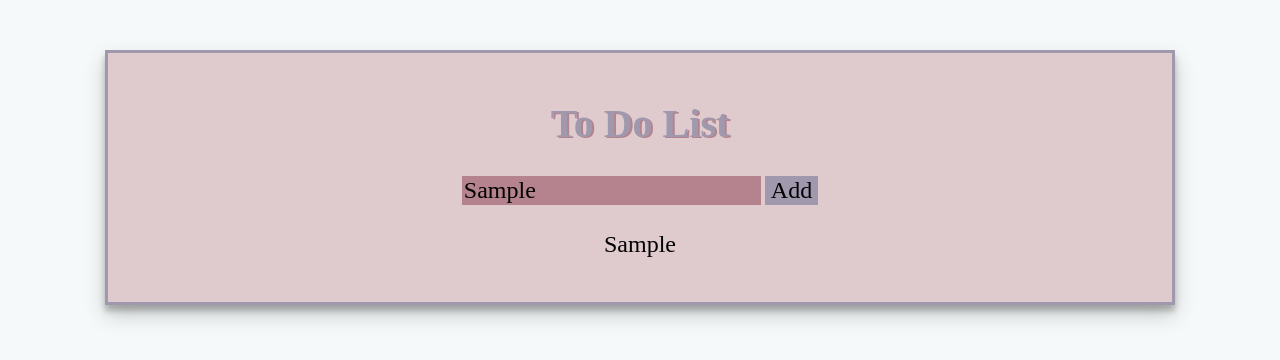
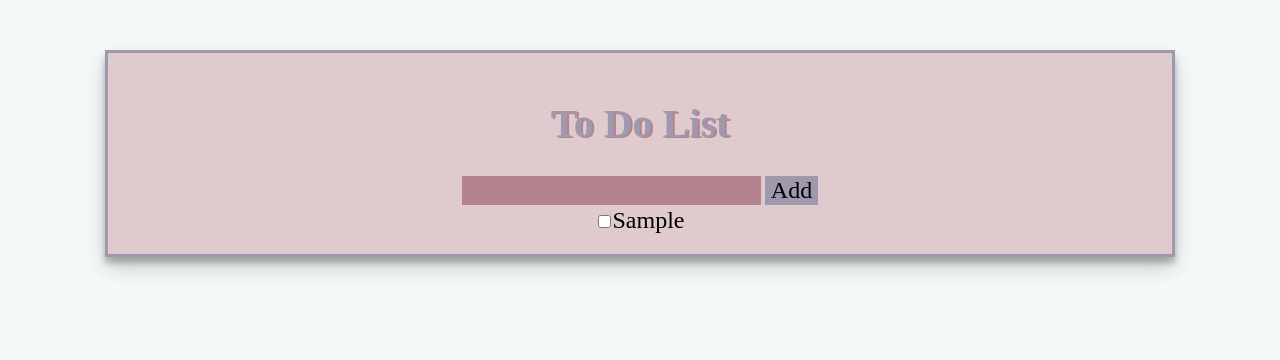
Before and after one commit to gosikxo/todolist, a React (Create React App) app: page / in a window 1280 px wide. Both pictures are taken after typing "Sample" into the empty fields and a click on the button "Add". Shown: the top 360 px of the page. Built offline with nearby package versions, Linux system fonts and the light colour scheme.

Commit message:
Add todo component

```diff
--- a/src/App.tsx
+++ b/src/App.tsx
@@ -1,8 +1,11 @@
+import { isDocument } from '@testing-library/user-event/dist/utils';
+import { stringify } from 'querystring';
 import React, { useState } from 'react';
-import { toEditorSettings } from 'typescript';
+import { idText, toEditorSettings } from 'typescript';
 import './App.css';
+import { Todo } from './components/Todo';
 <style>
-@import url('https://fonts.googleapis.com/css2?family=Josefin+Slab:wght@600&family=Patrick+Hand&display=swap');
+  @import url('https://fonts.googleapis.com/css2?family=Josefin+Slab:wght@600&family=Patrick+Hand&display=swap');
 </style>
 
 type Task = {
@@ -15,21 +18,33 @@ function App() {
   const [tasks, setTasks] = useState<Task[]>([]);
   const [newTaskName, setNewTaskName] = useState<string>();
 
+
   return (
     <div className="App">
       <h1>To <span> Do </span> List</h1>
-      <input onChange={(event) => setNewTaskName(event.target.value)} />
-      <button onClick={() => setTasks(previousTodos => {
-        return [...previousTodos, { name: newTaskName ?? "", id: 1, isDone: false }]
-      })}><span>Add</span></button>
+      <input value={newTaskName} onChange={(event) => setNewTaskName(event.target.value)} />
+      <button onClick={() => {
+        setNewTaskName("");
+        setTasks(previousTodos => {
+          return [...previousTodos, { name: newTaskName ?? "", id: Date.now(), isDone: false }]
+        })
+      }} ><span>Add</span></button>
       <div className="tasks">
-      {tasks.map(item => {
-            return <p>{item.name}</p>
-           })
-        }
+        {tasks.map(task => <Todo onCheck={() => {
+          setTasks(previousTodos => previousTodos.map(todo => {
+            if (task.id === todo.id){
+              return {
+                ...todo,
+                isDone: !todo.isDone,
+              }
+            }
+            return todo;
+          }))
+        }} id={task.id} isDone={task.isDone} name={task.name} />)}
+
       </div>
     </div>
-      );
+  );
 }
 
-      export default App;
+export default App;
--- /dev/null
+++ b/src/components/Todo.tsx
@@ -0,0 +1,11 @@
+import React from 'react'
+
+
+export const Todo = (props: {onCheck: () => void, name: string, id: number, isDone: boolean}) => {
+  return (
+    <div>
+      <input onChange={props.onCheck} checked={props.isDone} type="checkbox"></input>
+      <span>{props.name}</span>
+    </div>
+)
+}
```
